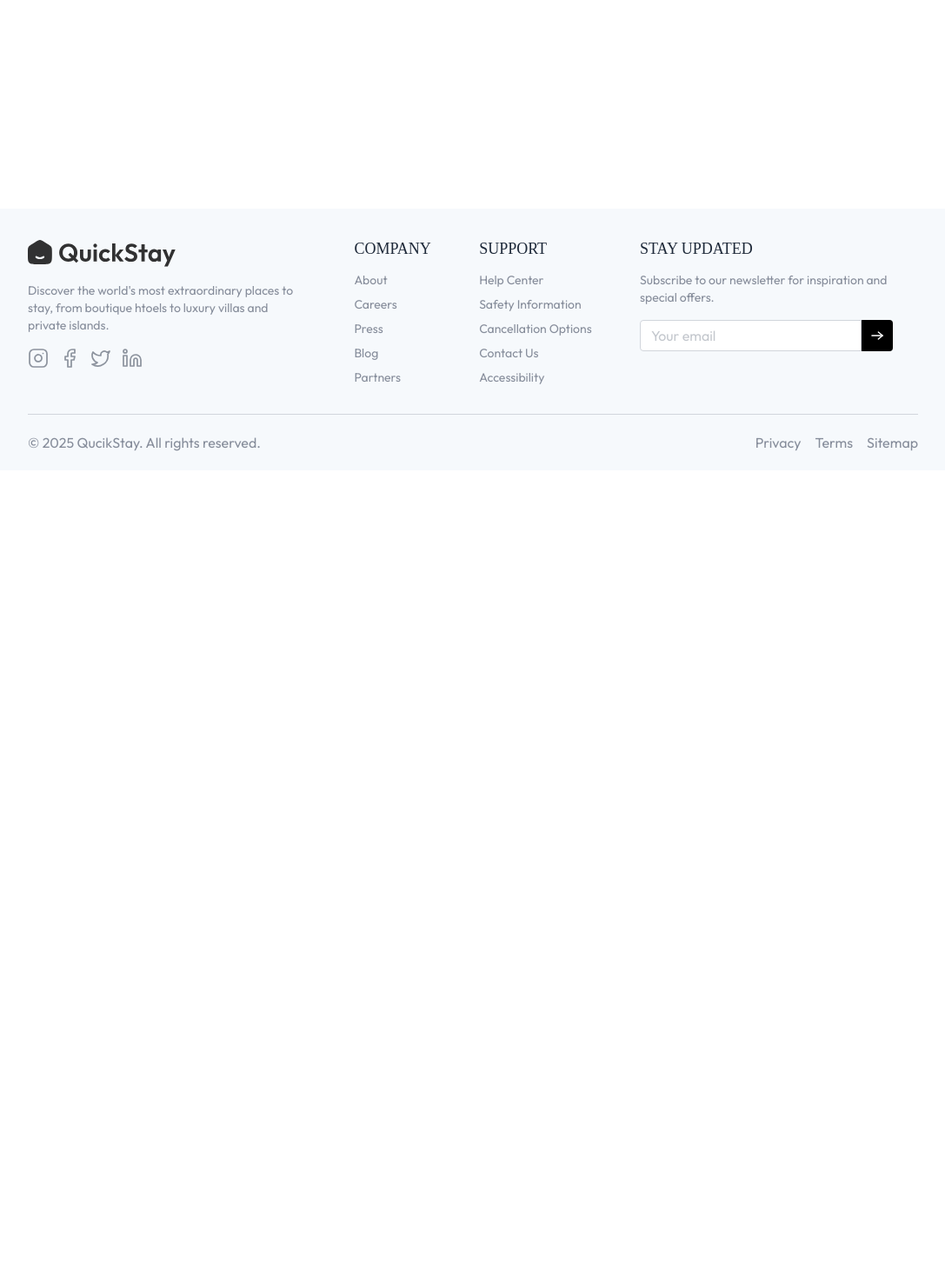
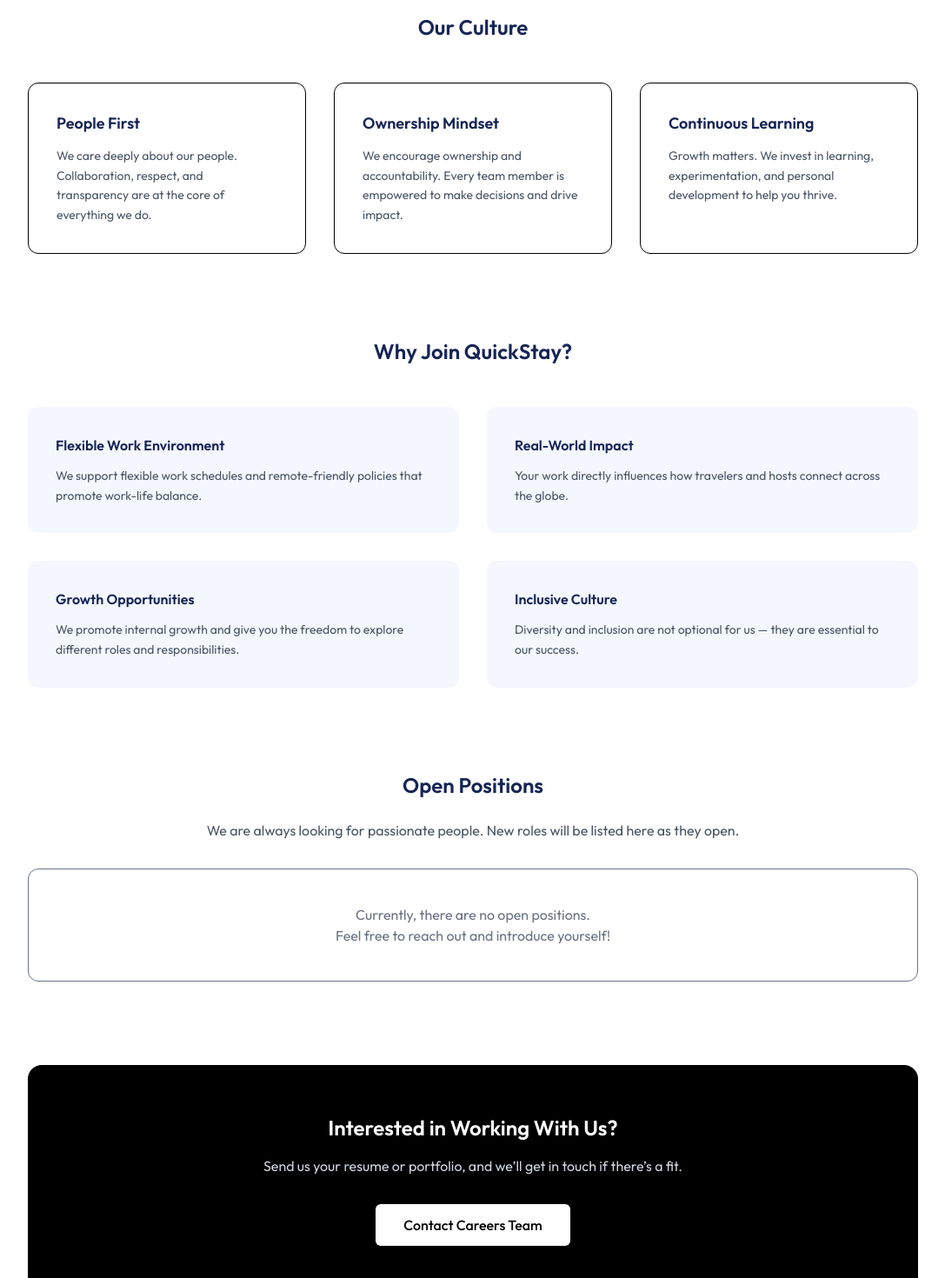
Before and after one commit to Sandeep-mehta-IITP/Hotel-Booking-Application-Frontend, a React (Vite) app: page /careers in a window 1280 px wide. Shown: the part 320-1790 px from the top of the page at 87% size, without its empty margins (96-1183 px from the left). Before the commit the page ends 861 px from the top, so only its background shows below. Built offline with nearby package versions, Linux system fonts and the light colour scheme; no server answers; a web font is replaced by a local one.

Commit message:
feat: add Careers page; update routing in App and Footer components

```diff
--- a/src/App.jsx
+++ b/src/App.jsx
@@ -21,6 +21,7 @@
 import SafetyInformation from "./pages/SafetyInformation";
 import CancellationOptions from "./pages/CancellationOptions";
 import Accessibility from "./pages/Accessibility";
+import Careers from "./pages/Careers";
 
 function App() {
   useClerkToRedux();
@@ -54,6 +55,7 @@
            <Route path="/safety-info" element={<SafetyInformation />} />
            <Route path="/cancellation-options" element={<CancellationOptions />} />
            <Route path="/accessibility" element={<Accessibility />} />
+           <Route path="/careers" element={<Careers />} />
           <Route path="/rooms" element={<AllRooms />} />
           <Route path="/rooms/:id" element={<RoomDetails />} />
           <Route path="/my-bookings" element={<MyBookings />} />
--- a/src/components/Footer.jsx
+++ b/src/components/Footer.jsx
@@ -45,7 +45,7 @@
               <a href="/about">About</a>
             </li>
             <li>
-              <a href="#">Careers</a>
+              <a href="careers">Careers</a>
             </li>
             <li>
               <a href="#">Press</a>
--- /dev/null
+++ b/src/pages/Careers.jsx
@@ -0,0 +1,148 @@
+import React from "react";
+import Title from "../components/Title";
+
+const Careers = () => {
+  return (
+    <div className="px-6 md:px-16 lg:px-24 xl:px-32 pt-24 pb-24">
+      {/* Hero Section */}
+      <div className="mb-20 text-center">
+        <Title
+          align="center"
+          title="Careers at QuickStay"
+          subTitle="Build the future of travel with us."
+        />
+        <p className="mt-6 max-w-4xl mx-auto text-gray-600 text-lg leading-relaxed">
+          At <span className="font-semibold text-blue-950">QuickStay</span>, we
+          are passionate about redefining how people discover and book stays.
+          Join a team that values innovation, ownership, and meaningful impact.
+        </p>
+      </div>
+
+      {/* Culture Section */}
+      <div className="max-w-6xl mx-auto mb-24">
+        <h2 className="text-2xl font-semibold text-blue-950 text-center mb-12">
+          Our Culture
+        </h2>
+
+        <div className="grid md:grid-cols-3 gap-8">
+          <div className="border rounded-xl p-8 hover:shadow-xl transition">
+            <h3 className="text-lg font-semibold text-blue-950 mb-3">
+              People First
+            </h3>
+            <p className="text-gray-600 text-sm leading-relaxed">
+              We care deeply about our people. Collaboration, respect, and
+              transparency are at the core of everything we do.
+            </p>
+          </div>
+
+          <div className="border rounded-xl p-8 hover:shadow-xl transition">
+            <h3 className="text-lg font-semibold text-blue-950 mb-3">
+              Ownership Mindset
+            </h3>
+            <p className="text-gray-600 text-sm leading-relaxed">
+              We encourage ownership and accountability. Every team member is
+              empowered to make decisions and drive impact.
+            </p>
+          </div>
+
+          <div className="border rounded-xl p-8 hover:shadow-xl transition">
+            <h3 className="text-lg font-semibold text-blue-950 mb-3">
+              Continuous Learning
+            </h3>
+            <p className="text-gray-600 text-sm leading-relaxed">
+              Growth matters. We invest in learning, experimentation, and
+              personal development to help you thrive.
+            </p>
+          </div>
+        </div>
+      </div>
+
+      {/* Why Join Us */}
+      <div className="max-w-6xl mx-auto mb-24">
+        <h2 className="text-2xl font-semibold text-blue-950 text-center mb-12">
+          Why Join QuickStay?
+        </h2>
+
+        <div className="grid md:grid-cols-2 gap-8">
+          <div className="rounded-xl bg-primary/5 p-8">
+            <h3 className="font-semibold text-blue-950 mb-3">
+              Flexible Work Environment
+            </h3>
+            <p className="text-gray-600 text-sm leading-relaxed">
+              We support flexible work schedules and remote-friendly policies
+              that promote work-life balance.
+            </p>
+          </div>
+
+          <div className="rounded-xl bg-primary/5 p-8">
+            <h3 className="font-semibold text-blue-950 mb-3">
+              Real-World Impact
+            </h3>
+            <p className="text-gray-600 text-sm leading-relaxed">
+              Your work directly influences how travelers and hosts connect
+              across the globe.
+            </p>
+          </div>
+
+          <div className="rounded-xl bg-primary/5 p-8">
+            <h3 className="font-semibold text-blue-950 mb-3">
+              Growth Opportunities
+            </h3>
+            <p className="text-gray-600 text-sm leading-relaxed">
+              We promote internal growth and give you the freedom to explore
+              different roles and responsibilities.
+            </p>
+          </div>
+
+          <div className="rounded-xl bg-primary/5 p-8">
+            <h3 className="font-semibold text-blue-950 mb-3">
+              Inclusive Culture
+            </h3>
+            <p className="text-gray-600 text-sm leading-relaxed">
+              Diversity and inclusion are not optional for us — they are
+              essential to our success.
+            </p>
+          </div>
+        </div>
+      </div>
+
+      {/* Open Positions */}
+      <div className="max-w-5xl mx-auto mb-24 text-center">
+        <h2 className="text-2xl font-semibold text-blue-950 mb-6">
+          Open Positions
+        </h2>
+        <p className="text-gray-600 mb-8">
+          We are always looking for passionate people. New roles will be listed
+          here as they open.
+        </p>
+
+        <div className="border rounded-xl p-10 text-gray-500">
+          Currently, there are no open positions.
+          <br />
+          Feel free to reach out and introduce yourself!
+        </div>
+      </div>
+
+      {/* CTA */}
+      <div className="max-w-6xl mx-auto">
+        <div className="rounded-2xl bg-black text-white px-10 py-14 text-center">
+          <h3 className="text-2xl font-semibold mb-4">
+            Interested in Working With Us?
+          </h3>
+          <p className="text-gray-300 mb-8 max-w-3xl mx-auto">
+            Send us your resume or portfolio, and we’ll get in touch if there’s
+            a fit.
+          </p>
+          <a
+            href="/contact-us"
+            className="inline-block bg-white text-black px-8 py-3 rounded-md font-medium hover:opacity-90 transition"
+          >
+            Contact Careers Team
+          </a>
+        </div>
+      </div>
+    </div>
+  );
+};
+
+export default Careers;
```
